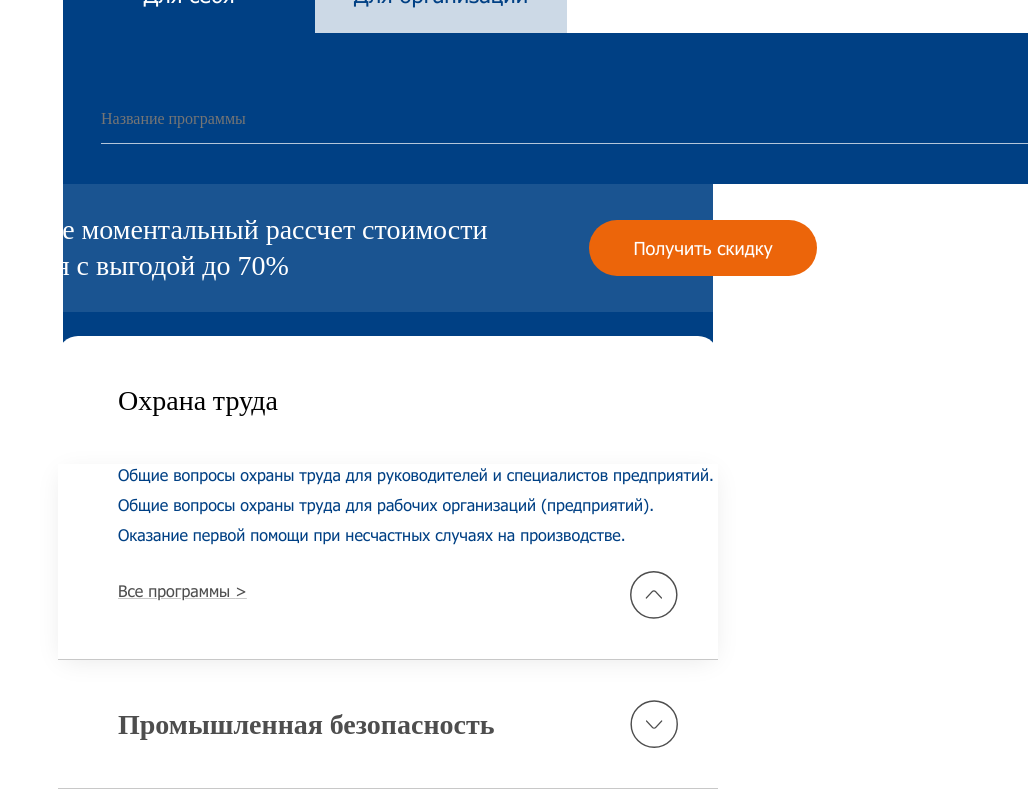
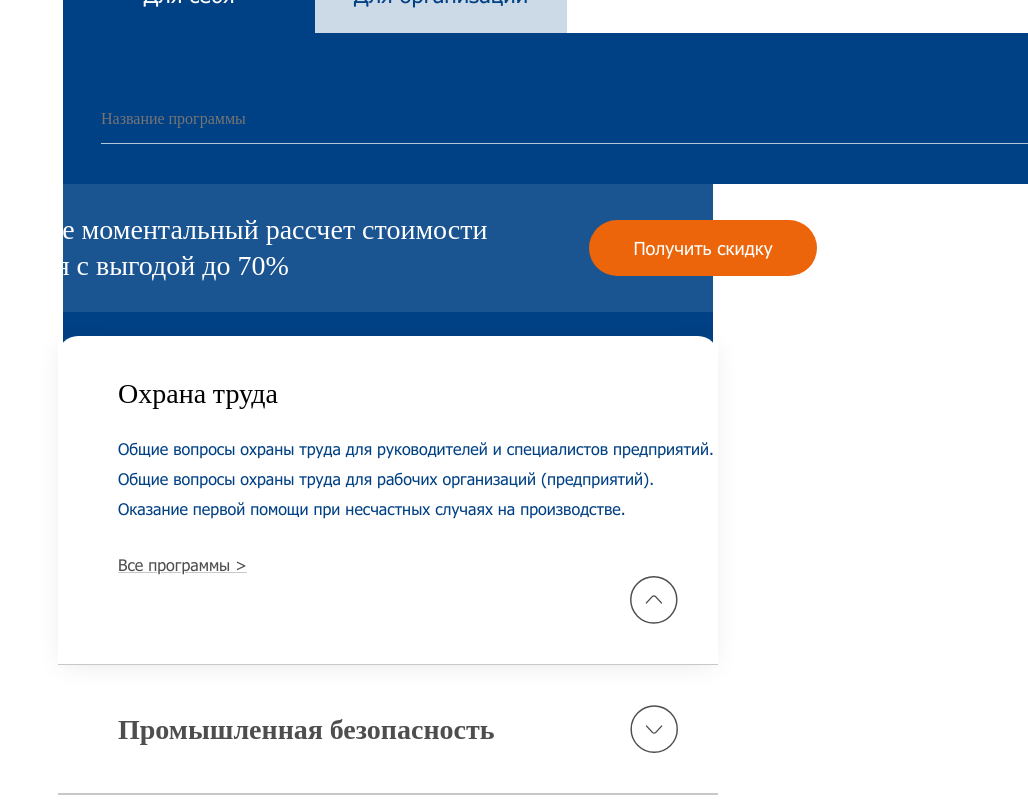
Before and after one commit to stdkvb/vprogress, a React (Create React App) app: page / in a window 1280 px wide. Both pictures are taken after a click on the element "Охрана труда". Shown: the part 1341-2141 px from the top of the page, without its empty margins (252-1280 px from the left). Built offline with nearby package versions, Linux system fonts and the light colour scheme.

Commit message:
refactoring component Accordion

```diff
--- a/src/blocks/programms/__tab-content/programms__tab-content.css
+++ b/src/blocks/programms/__tab-content/programms__tab-content.css
@@ -1,9 +1,8 @@
 .programms__tab-content {
-    height: 195px;
+    height: 323 px;
     display: flex;
     flex-direction: column;
     box-shadow: 0 5px 25px -5px rgba(0, 0, 0, 0.1);
     background-repeat: no-repeat;
-    background-position: 853px, right;
-    background-size: contain;
+    background-position: 690px, right;
 }
--- a/src/blocks/programms/__tab-icon/_active/programms__tab-icon_active.css
+++ b/src/blocks/programms/__tab-icon/_active/programms__tab-icon_active.css
@@ -1,3 +1,4 @@
 .programms__tab-icon_active {
-    margin-top: 390px;
+    align-self: flex-end;
+    margin-bottom: 40px;
 }
--- a/src/blocks/programms/__tab-item/programms__tab-item.css
+++ b/src/blocks/programms/__tab-item/programms__tab-item.css
@@ -4,8 +4,13 @@
     justify-content: space-between;
     align-items: center;
     border-top: 1px solid #C8C8C8;
+    border-bottom: 1px solid #C8C8C8;
 }
 
 .programms__tab-item:first-of-type {
     border-top: none;
 }
+
+.programms__tab-item:last-of-type {
+    border-bottom: none;
+}
--- a/src/blocks/programms/__tab-link/programms__tab-link.css
+++ b/src/blocks/programms/__tab-link/programms__tab-link.css
@@ -10,6 +10,7 @@
 
 .programms__tab-link:last-of-type {
     margin-top: 26px;
+    margin-bottom: 0px;
     color: #4E4E4E;
     text-decoration: underline 1px solid #C8C8C8;
 }
--- a/src/blocks/programms/__tab-title/_active/programms__tab-title_active.css
+++ b/src/blocks/programms/__tab-title/_active/programms__tab-title_active.css
@@ -1,4 +1,5 @@
 .programms__tab-title_active {
     font-weight: 500;
     color: #000000;
+    margin-top: 40px;
 }
--- a/src/components/Accordion.js
+++ b/src/components/Accordion.js
@@ -6,19 +6,20 @@ function Accordion({ title, imageUrl }) {
     const [isActive, setIsActive] = useState(false);
 
     return (<>
+                {!isActive &&
                 <div className='programms__tab-item' onClick={() => setIsActive(!isActive)}>
                     <h3 className={`programms__tab-title ${isActive ? 'programms__tab-title_active' : ''}`}>{title}</h3>
-                    {isActive ?
-                        <img className='programms__tab-icon programms__tab-icon_active' src={tabIcon_active}></img>
-                        : <img className='programms__tab-icon' src={tabIcon}></img>
-                    }
+                    <img className='programms__tab-icon' src={tabIcon}></img>
                 </div>
+                }
                 {isActive &&
-                    <div className='programms__tab-content'>
+                    <div className='programms__tab-content' style={{backgroundImage: `url(${imageUrl})`}}>
+                        <h3 className='programms__tab-title programms__tab-title_active'>{title}</h3>
                         <a className='programms__tab-link'>Общие вопросы охраны труда для руководителей и специалистов предприятий.</a>
                         <a className='programms__tab-link'>Общие вопросы охраны труда для рабочих организаций (предприятий).</a>
                         <a className='programms__tab-link'>Оказание первой помощи при несчастных случаях на производстве.</a>
                         <a className='programms__tab-link'>Все программы {'>'}</a>
+                        <img className='programms__tab-icon programms__tab-icon_active' src={tabIcon_active} onClick={() => setIsActive(!isActive)}></img>
                     </div>
                 }
             </>
--- a/src/components/OrganizationsProgramms.js
+++ b/src/components/OrganizationsProgramms.js
@@ -1,46 +1,8 @@
 import React from 'react';
 import Accordion from './Accordion';
 
+
 function OrganizationsProgramms() {
-
-    const accordionData = [
-        {
-            title: 'Охрана труда',
-        },
-        {
-            title: 'Промышленная безопасность',
-
-        },
-        {
-            title: 'Пожарная безопасность',
-
-        },
-        {
-            title: 'Электроэнергетика и электробезопасность',
-
-        },
-        {
-            title: 'Экологическая безопасность',
-
-        },
-        {
-            title: 'Транспортная безопасность',
-
-        },
-        {
-            title: 'Строительство',
-
-        },
-        {
-            title: 'Рабочие специальности',
-
-        },
-        {
-            title: 'Курсы',
-
-        },
-
-    ]
 
     return (
         <div className='programms__content'>
@@ -49,9 +11,15 @@ function OrganizationsProgramms() {
                 <button className='programms__discount-button'>Получить скидку</button>
             </div>
             <div className='programms__tabs-list'>
-                {accordionData.map(({ title, imageUrl }) => (
-                    <Accordion title={title} imageUrl={imageUrl} />
-                ))}
+                <Accordion title='Охрана труда' imageUrl={require('../images/ohrana_truda.png')} />
+                <Accordion title='Промышленная безопасность' imageUrl={require('../images/prombez.png')} />
+                <Accordion title='Пожарная безопасность' imageUrl={require('../images/pozhbez.png')} />
+                <Accordion title='Электроэнергетика и электробезопасность' imageUrl={require('../images/elektrobez.png')} />
+                <Accordion title='Экологическая безопасность' imageUrl={require('../images/ecobez.png')} />
+                <Accordion title='Транспортная безопасность' imageUrl={require('../images/transbez.png')} />
+                <Accordion title='Строительство' imageUrl={require('../images/stroyka.png')} />
+                <Accordion title='Рабочие специальности' imageUrl={require('../images/tools.png')} />
+                <Accordion title='Курсы' imageUrl={require('../images/courses.png')} />
             </div>
         </div>
     )
```
